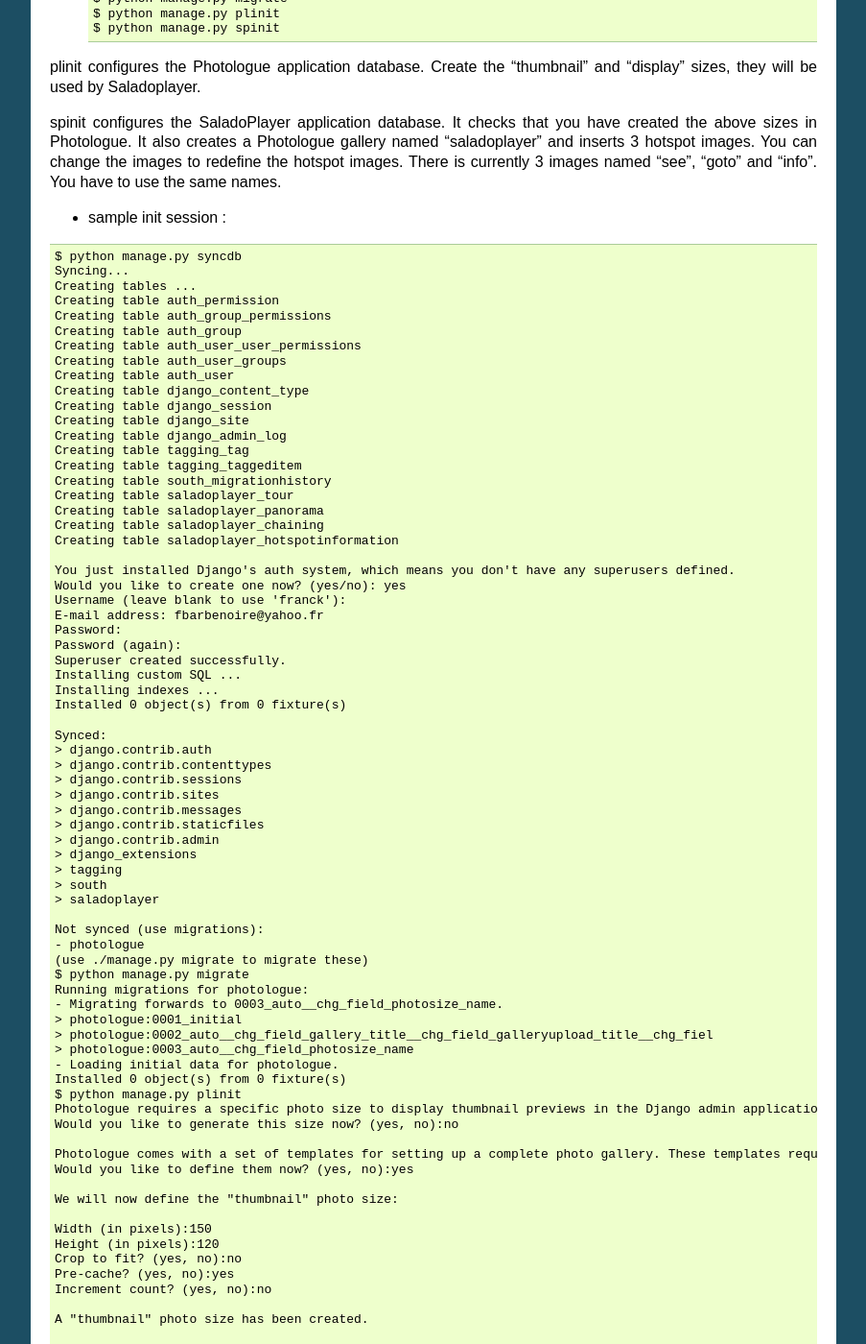
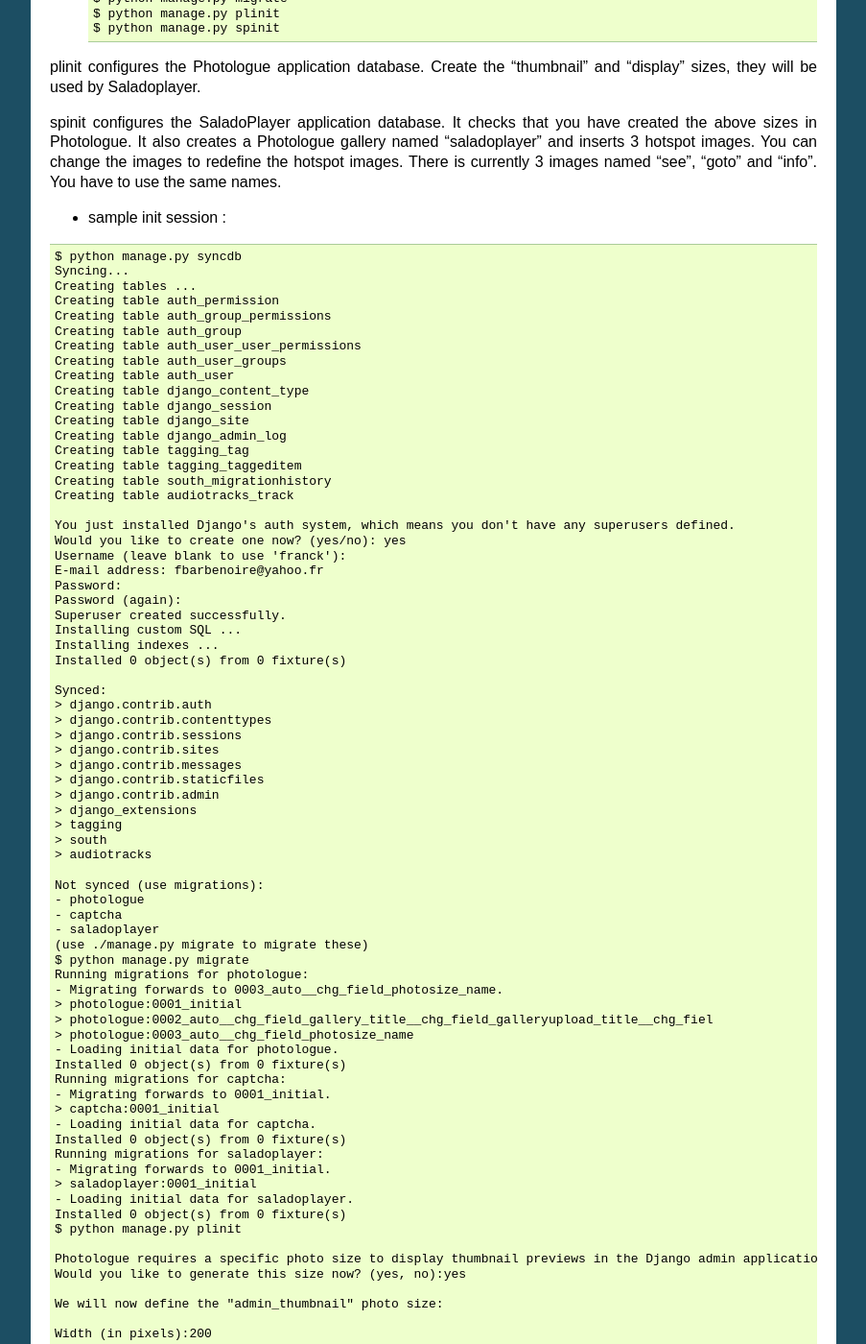
Before and after one commit to franckinux/django-saladoplayer, a Sphinx documentation site: the page built from docs/installation.rst, in a window 1280 px wide and 1400 px high, scrolled down 789 px. Shown: the whole window at 96% size, without its empty margins (198-1101 px from the left). Built offline with Sphinx 7.4.7, drawn with Linux system fonts in a browser that asks for light colours; some of the changed text lies outside the part shown.

```diff
--- a/docs/installation.rst
+++ b/docs/installation.rst
@@ -43,6 +43,7 @@ spinit configures the SaladoPlayer application database. It checks that you have
 * sample init session :
 ::
 
+
   $ python manage.py syncdb
   Syncing...
   Creating tables ...
@@ -59,10 +60,7 @@ spinit configures the SaladoPlayer application database. It checks that you have
   Creating table tagging_tag
   Creating table tagging_taggeditem
   Creating table south_migrationhistory
-  Creating table saladoplayer_tour
-  Creating table saladoplayer_panorama
-  Creating table saladoplayer_chaining
-  Creating table saladoplayer_hotspotinformation
+  Creating table audiotracks_track
 
   You just installed Django's auth system, which means you don't have any superusers defined.
   Would you like to create one now? (yes/no): yes
@@ -86,10 +84,12 @@ spinit configures the SaladoPlayer application database. It checks that you have
   > django_extensions
   > tagging
   > south
-  > saladoplayer
+  > audiotracks
 
   Not synced (use migrations):
   - photologue
+  - captcha
+  - saladoplayer
   (use ./manage.py migrate to migrate these)
   $ python manage.py migrate
   Running migrations for photologue:
@@ -99,22 +99,46 @@ spinit configures the SaladoPlayer application database. It checks that you have
   > photologue:0003_auto__chg_field_photosize_name
   - Loading initial data for photologue.
   Installed 0 object(s) from 0 fixture(s)
+  Running migrations for captcha:
+  - Migrating forwards to 0001_initial.
+  > captcha:0001_initial
+  - Loading initial data for captcha.
+  Installed 0 object(s) from 0 fixture(s)
+  Running migrations for saladoplayer:
+  - Migrating forwards to 0001_initial.
+  > saladoplayer:0001_initial
+  - Loading initial data for saladoplayer.
+  Installed 0 object(s) from 0 fixture(s)
   $ python manage.py plinit
+
   Photologue requires a specific photo size to display thumbnail previews in the Django admin application.
-  Would you like to generate this size now? (yes, no):no
+  Would you like to generate this size now? (yes, no):yes
+
+  We will now define the "admin_thumbnail" photo size:
+
+  Width (in pixels):200
+  Height (in pixels):150
+  Crop to fit? (yes, no):no
+  Pre-cache? (yes, no):yes
+  Increment count? (yes, no):no
+
+  A "admin_thumbnail" photo size has been created.
+
+  Would you like to apply a sample enhancement effect to your admin thumbnails? (yes, no):no
 
   Photologue comes with a set of templates for setting up a complete photo gallery. These templates require you to define both a "thumbnail" and "display" size.
   Would you like to define them now? (yes, no):yes
 
   We will now define the "thumbnail" photo size:
 
-  Width (in pixels):150
-  Height (in pixels):120
+  Width (in pixels):200
+  Height (in pixels):150
   Crop to fit? (yes, no):no
   Pre-cache? (yes, no):yes
   Increment count? (yes, no):no
 
   A "thumbnail" photo size has been created.
+
 
   We will now define the "display" photo size:
 
--- a/docs/introduction.rst
+++ b/docs/introduction.rst
@@ -6,7 +6,7 @@ Franck Barbenoire <fbarbenoire@yahoo.fr>
 Software version
 ================
 
-Version 0.3.2, December ?, 2012.
+Version 0.3.2, January 1st, 2013.
 
 License
 =======
```
Also changed, not shown: 5 other files.
